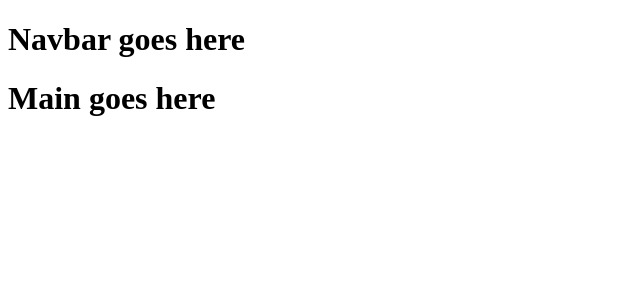
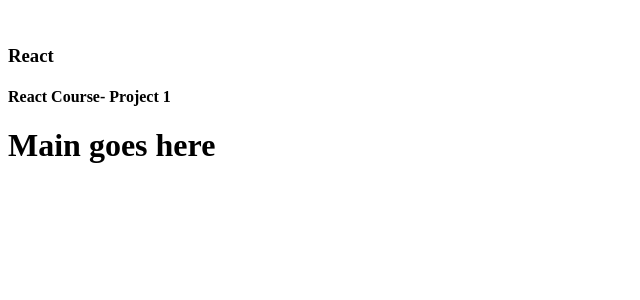
Before and after one commit to LurieK/Scrimba-React-Project, a React (Create React App) app: page / in a window 1280 px wide. Shown: the top 300 px of the page, without its empty margins (0-640 px from the left). Built offline with nearby package versions, Linux system fonts and the light colour scheme.

Commit message:
Create outline for Navbar

```diff
--- a/src/Navbar.js
+++ b/src/Navbar.js
@@ -2,7 +2,13 @@
 
 function Navbar (){
     return(
-        <h1>Navbar goes here</h1>
+        <nav className="navbar">
+            <div className="logo">
+                <img className="nav-img"/>
+                <h3 className="nav-heading">React</h3>
+            </div>
+            <h4 className="nav-subheading">React Course- Project 1</h4>
+        </nav>
     )
 }
 
```
Also changed, not shown: src/React-icon-small.jpg (added).
